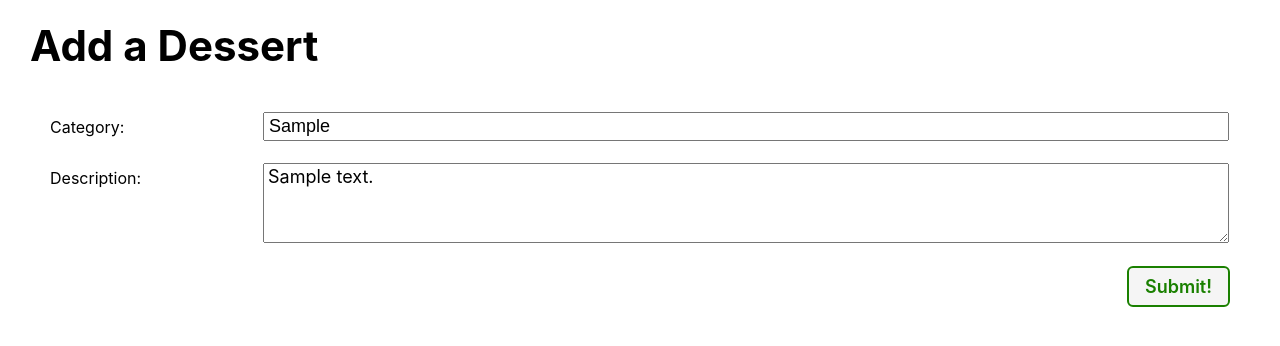
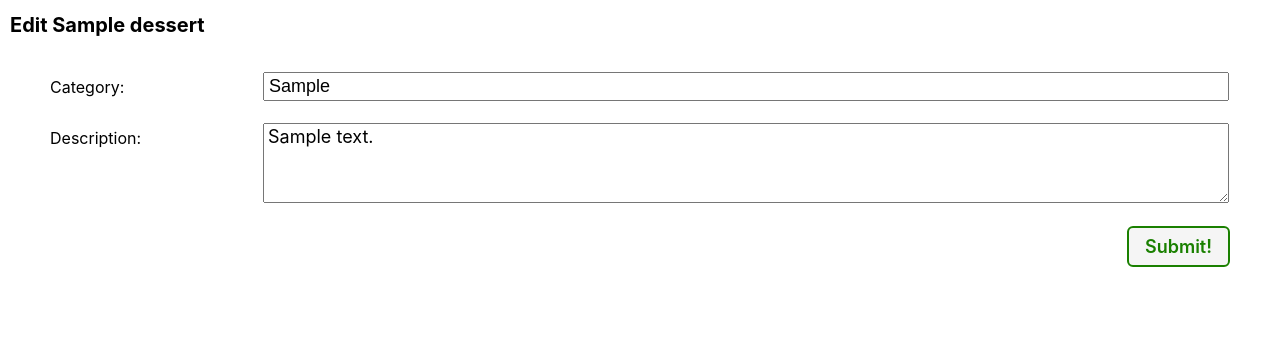
Before and after one commit to jessykim/dessert-collector-lab, a Django app: page /desserts/1/update/ in a window 1280 px wide. Shown: the part 55-401 px from the top of the page. Run offline with Django 4.2, Linux system fonts and the light colour scheme; tables that the repository leaves empty hold one stand-in row (values such as "Sample post").

Commit message:
customize dessert form to edit

```diff
--- a/main_app/templates/main_app/dessert_form.html
+++ b/main_app/templates/main_app/dessert_form.html
@@ -7,10 +7,15 @@
 
 {% block content %}
 
-<div class="page-header">
-  <h1>Add a Dessert</h1>
-  {% comment %} <img src="{% static 'images/nerd-cat.svg' %}" alt="A cat using a computer"/> {% endcomment %}
-</div>
+{% if dessert %}
+  <h1>Edit {{ dessert.name }}</h1>
+{% else %}
+  <div class="page-header">
+    <h1>Add a Dessert</h1>
+    {% comment %} <img src="{% static 'images/nerd-cat.svg' %}" alt="A cat using a computer"/> {% endcomment %}
+  </div>
+{% endif %}
+
 {% comment %}
   Leaving the action empty makes the form post to the same url used to display it
 {% endcomment %}
```
